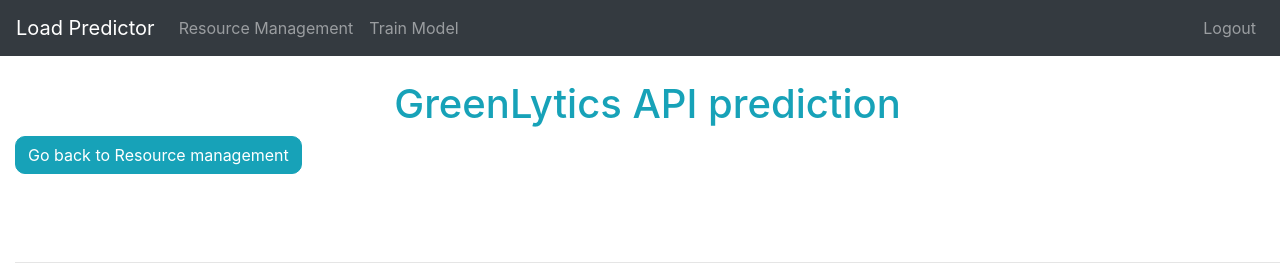
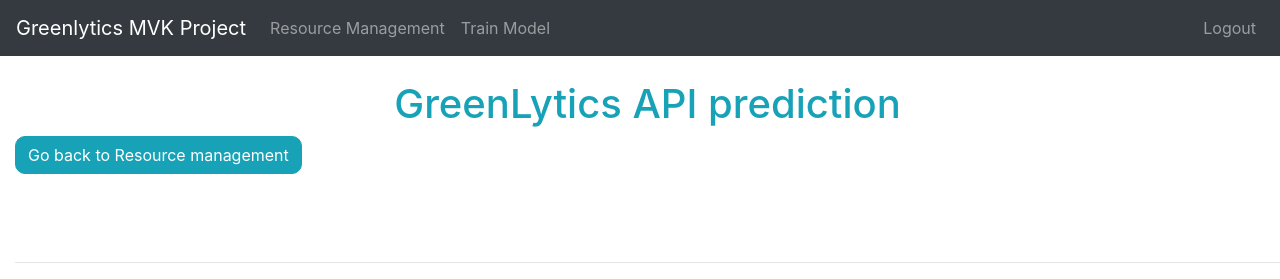
Before and after one commit to emilgq/MVK-GL, a Flask app: page /project/1 in a window 1280 px wide. Shown: the top 279 px of the page. Run offline with Flask 2, Linux system fonts and the light colour scheme; the visitor is signed in with stand-in values (Sample User, id 1); some libraries are stand-ins or nearby versions.

Commit message:
Removed a redirect option and changed the name of the top left nav item

```diff
--- a/front-end/templates/includes/_navbar.html
+++ b/front-end/templates/includes/_navbar.html
@@ -1,5 +1,5 @@
 <nav class="navbar navbar-expand-md navbar-dark navbar-default bg-dark fixed-top">
-  <a class="navbar-brand" href="/project">Load Predictor</a>
+  <a class="navbar-brand text-white">Greenlytics MVK Project</a>
   <!-- <button class="navbar-toggler" type="button" data-toggle="collapse" data-target="#navbarsExampleDefault" aria-controls="navbarsExampleDefault" aria-expanded="false" aria-label="Toggle navigation">
   <span class="navbar-toggler-icon"></span> -->
   </button>
```
